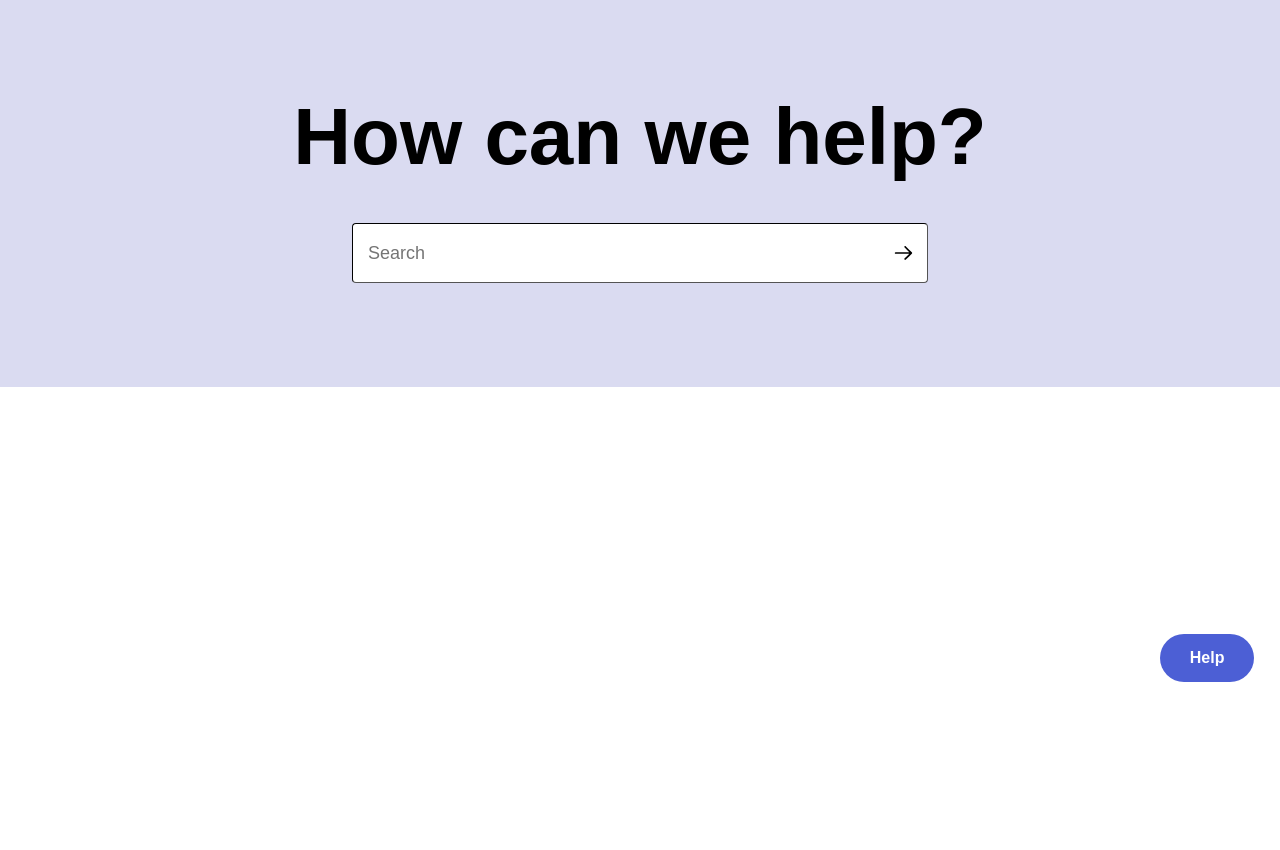
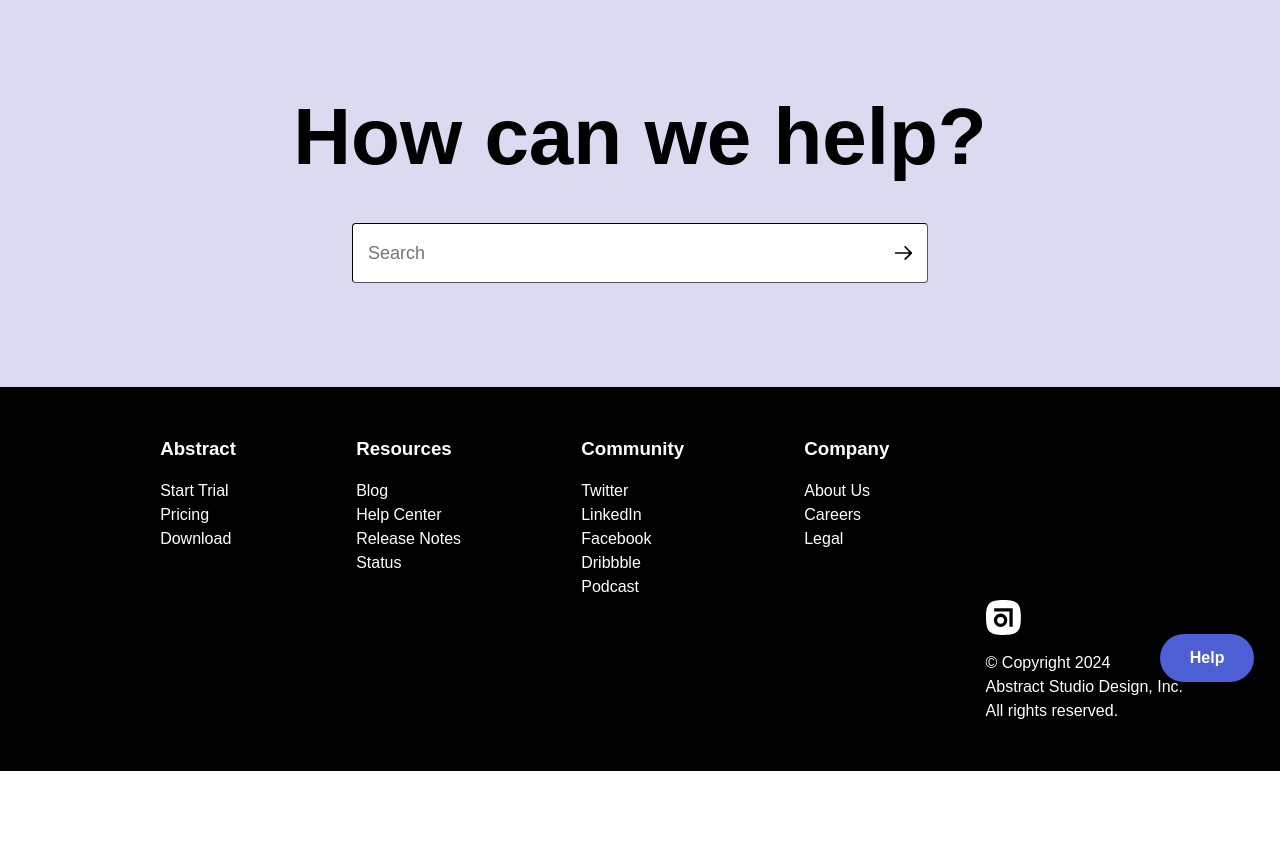
Before and after one commit to Santatraniaina/abstract, a plain HTML site: page index.html in a window 1280 px wide. Shown: the part 102-952 px from the top of the page. After the commit the page ends 873 px from the top, so only its background shows below. Drawn offline with Linux system fonts and the light colour scheme.

Commit message:
Implement Footer section

```diff
--- a/assets/css/style.css
+++ b/assets/css/style.css
@@ -18,6 +18,21 @@ body{
 
 h1, h2{
     margin: 0;
+}
+
+ul{
+    padding: 0;
+}
+
+li {
+    list-style: none;
+}
+a {
+    text-decoration: none;
+    color: var(--abs-white);
+}
+a:hover{
+    text-decoration: underline;
 }
 
 .black-and-white{
@@ -130,7 +145,7 @@ button[type="submit"]:hover{
 }
 
 .main-content{
-    height: 100vw;
+    /* height: 100vw; */
 }
 
 .assistant{
@@ -147,9 +162,32 @@ button[type="submit"]:hover{
     right: 2%;
 }
 
-footer{
-    height: 250px;
+.footer{
     bottom: 0%;
     left: 0%;
     right: 0%;
+    padding: 2em 4em;
+    display: flex;
+    justify-content: space-between;
 }
+
+.footer-left{
+    display: flex;
+    gap: 1.5rem;
+    /* Need media query breakpoint */
+    width: 80%;
+    justify-content: space-evenly;
+    /* --------------------------- */
+}
+
+.footer-right{
+    width: 20%;
+    height: 20em;
+    display: flex;
+    flex-direction: column;
+    justify-content: flex-end;
+}
+
+.footer-menu-list, .footer-text{
+    line-height: 1.5rem;
+}
--- a/index.html
+++ b/index.html
@@ -31,7 +31,53 @@
 
         </section>
     </main>
-    <footer class="black-and-white">
+    <footer class="black-and-white footer">
+        <section class="footer-left">
+            <div class="footer-menu">
+                <h3 class="footer-menu-title">Abstract</h3>
+                <ul class="footer-menu-list">
+                    <li class="footer-menu-item"><a href="#">Start Trial</a></li>
+                    <li class="footer-menu-item"><a href="#">Pricing</a></li>
+                    <li class="footer-menu-item"><a href="#">Download</a></li>
+                </ul>
+            </div>
+            <div class="footer-menu">
+                <h3 class="footer-menu-title">Resources</h3>
+                <ul class="footer-menu-list">
+                    <li class="footer-menu-item"><a href="#">Blog</a></li>
+                    <li class="footer-menu-item"><a href="#">Help Center</a></li>
+                    <li class="footer-menu-item"><a href="#">Release Notes</a></li>
+                    <li class="footer-menu-item"><a href="#">Status</a></li>
+                </ul>
+            </div>
+            <div class="footer-menu">
+                <h3 class="footer-menu-title">Community</h3>
+                <ul class="footer-menu-list">
+                    <li class="footer-menu-item"><a href="#">Twitter</a></li>
+                    <li class="footer-menu-item"><a href="#">LinkedIn</a></li>
+                    <li class="footer-menu-item"><a href="#">Facebook</a></li>
+                    <li class="footer-menu-item"><a href="#">Dribbble</a></li>
+                    <li class="footer-menu-item"><a href="#">Podcast</a></li>
+                </ul>
+            </div>
+            <div class="footer-menu">
+                <h3 class="footer-menu-title">Company</h3>
+                <ul class="footer-menu-list">
+                    <li class="footer-menu-item"><a href="#">About Us</a></li>
+                    <li class="footer-menu-item"><a href="#">Careers</a></li>
+                    <li class="footer-menu-item"><a href="#">Legal</a></li>
+                </ul>
+                <!-- TODO : Add Contact Us -->
+            </div>
+        </section>
+        <section class="footer-right">
+            <img class="logo-without-text" src="./assets/icons/abstract-white-no-text.svg" alt="Logo without text" width="35" height="35"/>
+            <p class="footer-text">
+                © Copyright 2024 <br/>
+                Abstract Studio Design, Inc.<br/>
+                All rights reserved.
+            </p>
+        </section>
     </footer>
     <button class="assistant">Help</button>
 </body>
```
